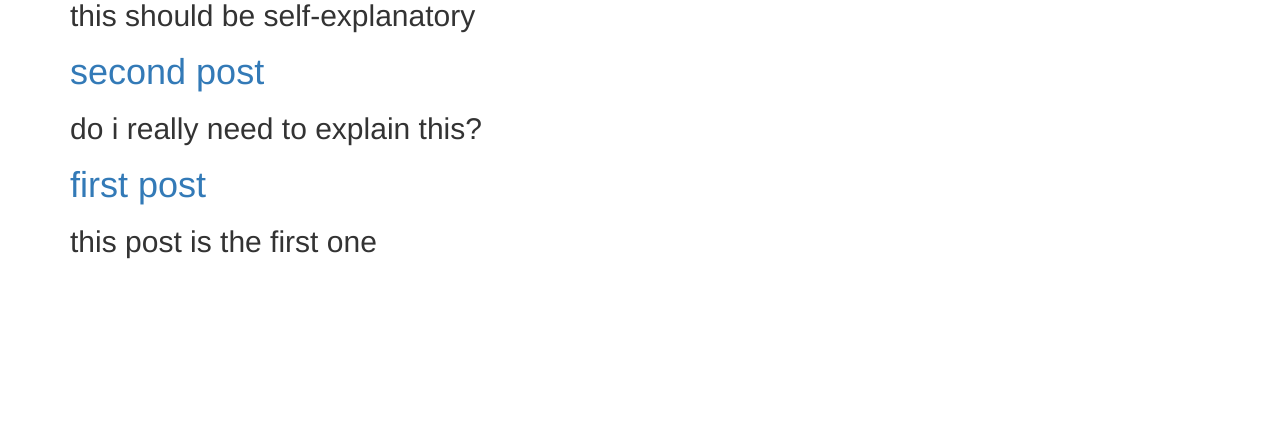
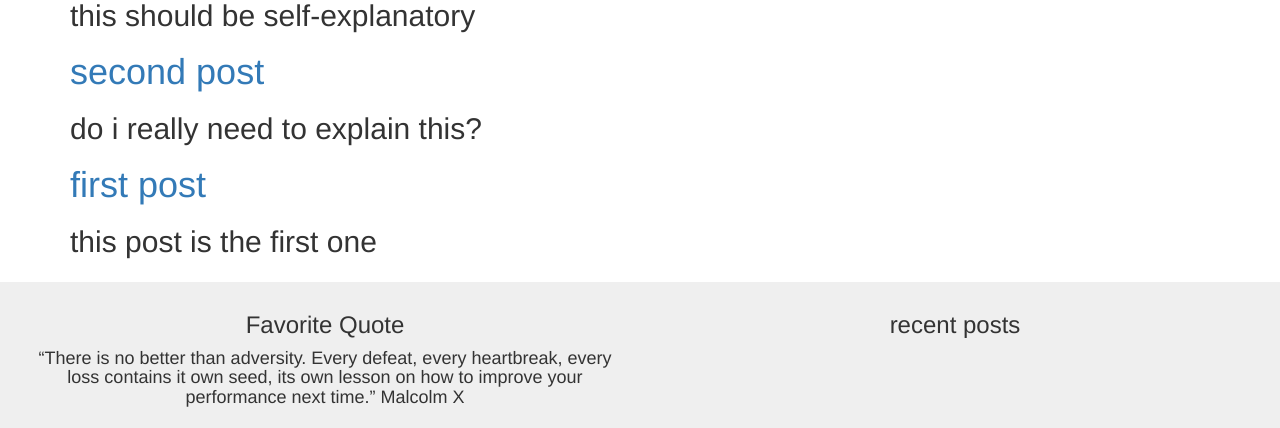
Before and after one commit to jbhouse/black_dream, a Django app: a page that uses templates/base.html in a window 1280 px wide. Shown: the part 372-800 px from the top of the page. Run offline with Django 3.2, Linux system fonts and the light colour scheme; data comes from the database, SQL or seed files in the repository; parts of the project's set-up code (start-up, migrations or seed data) failed here and were passed over; some libraries are stand-ins or nearby versions.

Commit message:
extended base.html styling to all subsequent templates. need to extended recent post queryset also

```diff
--- a/black_dream/urls.py
+++ b/black_dream/urls.py
@@ -17,10 +17,10 @@ from django.conf.urls import url,include
 from django.contrib import admin
 from django.conf.urls.static import static
 from django.conf import settings
-from home.views import Home,Contact
+from home.views import HomeView,Contact
 
 urlpatterns = [
-    url(r'^$', Home.as_view(), name='home'),
+    url(r'^$', HomeView.as_view(), name='home'),
     url(r'^contact/$', Contact.as_view(), name='contact'),
     url(r'^admin/', admin.site.urls),
     url(r'^accounts/',include('accounts.urls',namespace='accounts')),
--- a/posts/templates/posts/list.html
+++ b/posts/templates/posts/list.html
@@ -1,4 +1,6 @@
 {% extends "base.html" %}
+{% load bootstrap3 %}
+{% load static %}
 {% block content %}
     <h1>posts list</h1>
     {% for post in post_list %}
--- a/static/css/base.css
+++ b/static/css/base.css
@@ -2,3 +2,13 @@ a.nav-element:hover {
     background-color: #A9A9A9;
     cursor: pointer;
 }
+
+.footer {
+  position: absolute;
+  right: 0;
+  bottom: 0;
+  left: 0;
+  padding: 1rem;
+  background-color: #efefef;
+  text-align: center;
+}
--- a/templates/base.html
+++ b/templates/base.html
@@ -18,7 +18,7 @@
 
   </head>
   <body>
-  <link rel="stylesheet" href="static/css/base.css">
+  <link rel="stylesheet" href="{% static 'css/base.css' %}">
   <nav class="nav navbar-nav mynav" role='navigation' id='navbar'>
     <div class="container">
       <a href="{% url 'posts:list' %}"class='nav-element navbar-brand mynav'>Posts</a>
@@ -61,6 +61,7 @@
   </div>
 
   <footer>
+    {% include "footer.html" %}
   </footer>
 
   {% block javascript %}{% endblock %}
--- /dev/null
+++ b/templates/footer.html
@@ -0,0 +1,13 @@
+<div class="footer">
+  <div class="col-md-6">
+    <h3>Favorite Quote</h3>
+    <h4>“There is no better than adversity. Every defeat, every heartbreak, every loss contains it own seed, its own lesson on how to improve your performance next time.” Malcolm X</h4>
+  </div>
+  <div class="col-md-6">
+    <h3>recent posts</h3>
+    {% for recent_post in posts %}
+      <a href="{% url 'posts:detail' pk=recent_post.pk %}">{{recent_post.title}}</a>
+      <p>{{recent_post.details|truncatechars:30}}</p>
+    {% endfor %}
+  </div>
+</div>
```
Also changed, not shown: home/views.py (+7 -1 lines).
